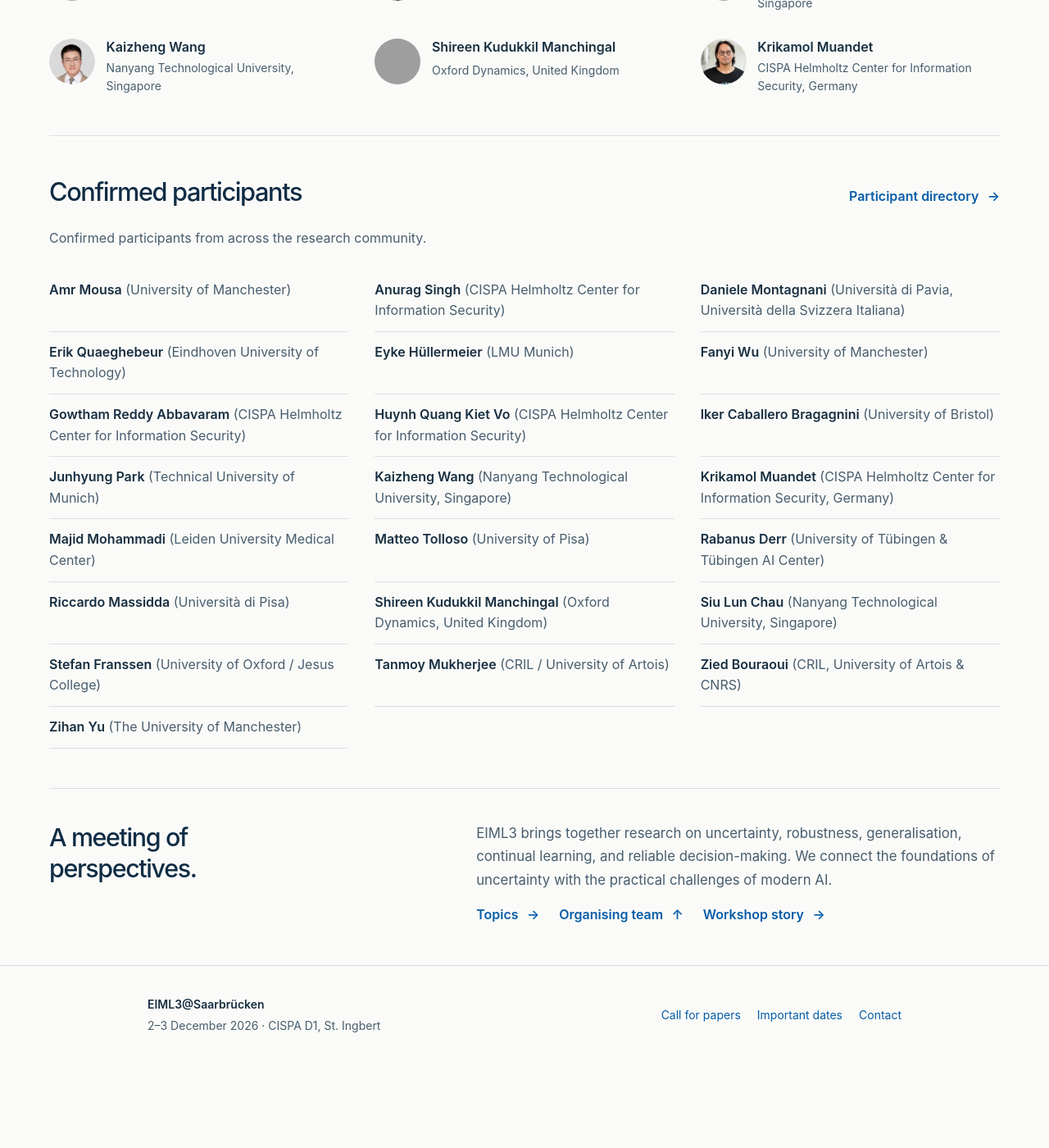
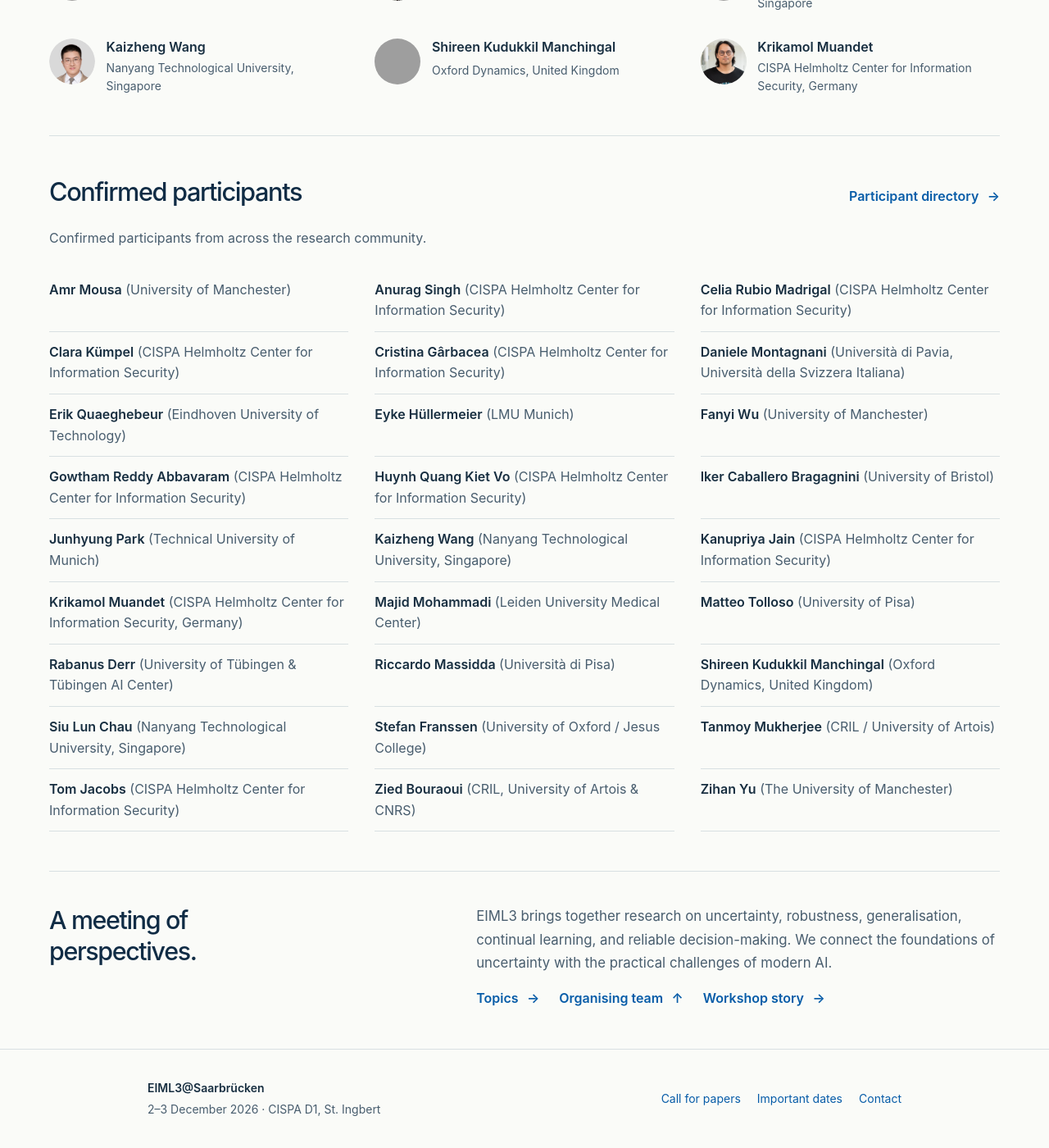
Before and after one commit to epistemic-intelligence-in-ml/epistemic-intelligence-in-ml.github.io, a Jekyll site: the page built from index.md, in a window 1280 px wide and 1400 px high, scrolled down 2868 px. Shown: the whole window at 82% size. Built offline with Jekyll 4.4.1, drawn with Linux system fonts in a browser that asks for light colours; before the commit the page ends 4167 px from its top, so only the background shows below that; grey boxes are pictures that could not be loaded.

Commit message:
Add five confirmed CISPA participants

```diff
--- a/_data/participants.yml
+++ b/_data/participants.yml
@@ -1,6 +1,12 @@
 - name: "Amr Mousa"
   affiliation: "University of Manchester"
 - name: "Anurag Singh"
+  affiliation: "CISPA Helmholtz Center for Information Security"
+- name: "Celia Rubio Madrigal"
+  affiliation: "CISPA Helmholtz Center for Information Security"
+- name: "Clara Kümpel"
+  affiliation: "CISPA Helmholtz Center for Information Security"
+- name: "Cristina Gârbacea"
   affiliation: "CISPA Helmholtz Center for Information Security"
 - name: "Daniele Montagnani"
   affiliation: "Università di Pavia, Università della Svizzera Italiana"
@@ -20,6 +26,8 @@
   affiliation: "Technical University of Munich"
 - name: "Kaizheng Wang"
   affiliation: "Nanyang Technological University, Singapore"
+- name: "Kanupriya Jain"
+  affiliation: "CISPA Helmholtz Center for Information Security"
 - name: "Krikamol Muandet"
   affiliation: "CISPA Helmholtz Center for Information Security, Germany"
 - name: "Majid Mohammadi"
@@ -38,6 +46,8 @@
   affiliation: "University of Oxford / Jesus College"
 - name: "Tanmoy Mukherjee"
   affiliation: "CRIL / University of Artois"
+- name: "Tom Jacobs"
+  affiliation: "CISPA Helmholtz Center for Information Security"
 - name: "Zied Bouraoui"
   affiliation: "CRIL, University of Artois & CNRS"
 - name: "Zihan Yu"
```
Also changed, not shown: 2 other files.
